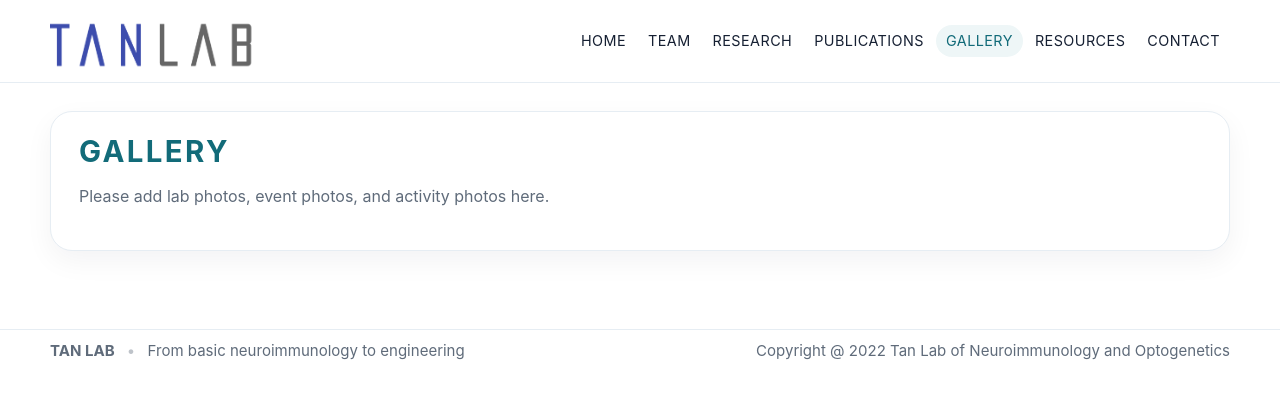
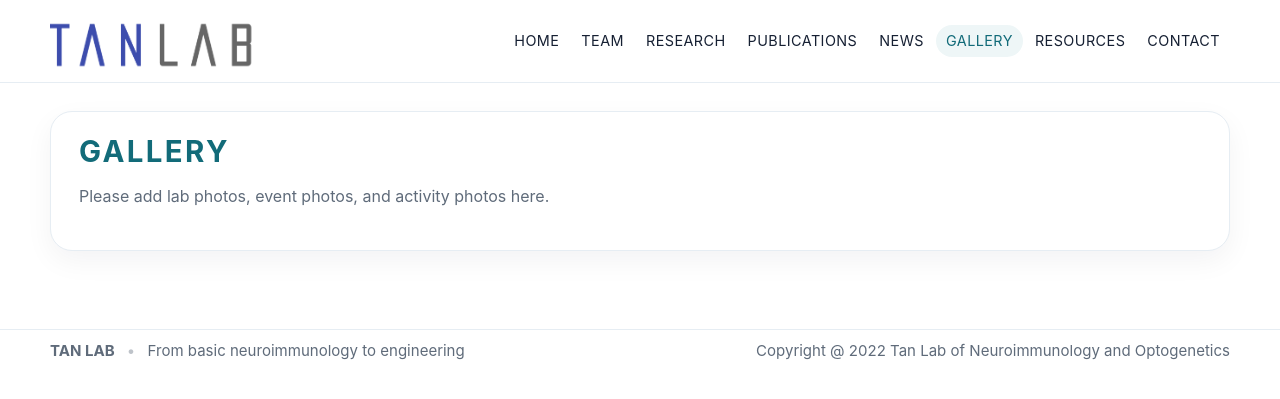
Before and after one commit to hanzeyan/hanzeyan.github.io, a Jekyll site: the page built from lab-gallery.md, in a window 1280 px wide. Shown: the top 399 px of the page. Built offline with Jekyll 4.4.1, drawn with Linux system fonts in a browser that asks for light colours.

Commit message:
Update header.html

```diff
--- a/_includes/header.html
+++ b/_includes/header.html
@@ -13,6 +13,7 @@
       <a href="{{ '/team/' | relative_url }}"{% if page.url == '/team/' %} class="active"{% endif %}>TEAM</a>
       <a href="{{ '/research/' | relative_url }}"{% if page.url == '/research/' %} class="active"{% endif %}>RESEARCH</a>
       <a href="{{ '/publications/' | relative_url }}"{% if page.url == '/publications/' %} class="active"{% endif %}>PUBLICATIONS</a>
+      <a href="{{ '/news/' | relative_url }}"{% if page.url == '/news/' %} class="active"{% endif %}>NEWS</a>
       <a href="{{ '/lab-gallery/' | relative_url }}"{% if page.url == '/lab-gallery/' %} class="active"{% endif %}>GALLERY</a>
       <a href="{{ '/resources/' | relative_url }}"{% if page.url == '/resources/' %} class="active"{% endif %}>RESOURCES</a>
       <a href="{{ '/contact/' | relative_url }}"{% if page.url == '/contact/' %} class="active"{% endif %}>CONTACT</a>
```
